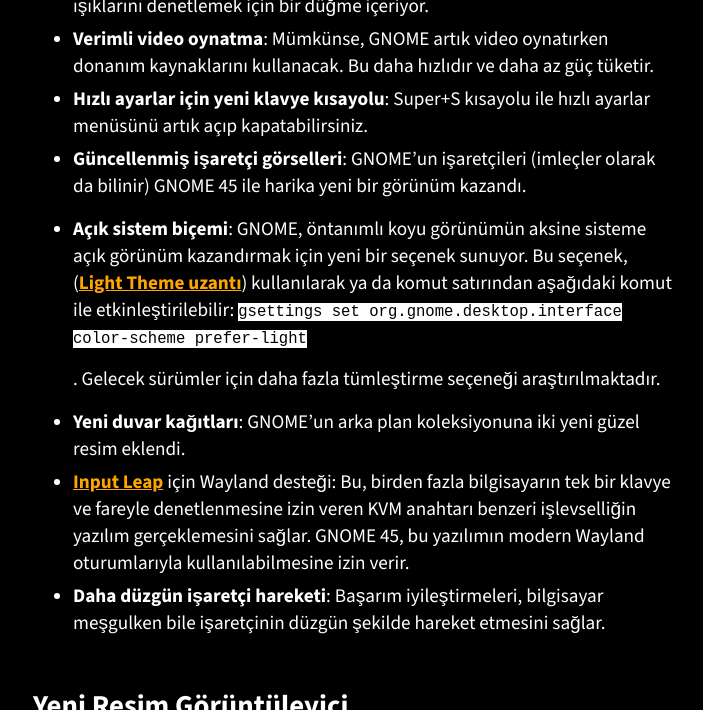
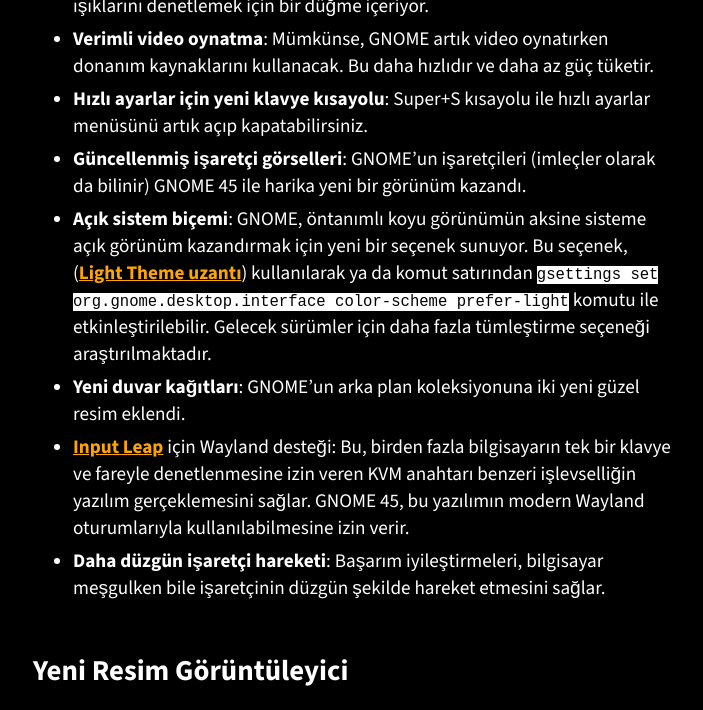
Before and after one commit to gnometurk/gnomeorgtr, a Jekyll site: the page built from _posts/2023-09-27-gnome-45-riga-surumu-yayinlandi.md, in a window 1280 px wide and 900 px high, scrolled down 2479 px, cut to the strip 0-710 px from the top of the window. Shown: the whole strip, without its empty margins (287-990 px from the left). Built offline with Jekyll 4.4.1, drawn with Linux system fonts in a browser that asks for light colours; some of the changed text lies outside the part shown.

Commit message:
gnome45: küçük iyileştirmeler

````diff
--- a/_posts/2023-09-27-gnome-45-riga-surumu-yayinlandi.md
+++ b/_posts/2023-09-27-gnome-45-riga-surumu-yayinlandi.md
@@ -26,7 +26,9 @@ Gelin yenilikleri birlikte keşfedelim!
 
 ## Etkinlikler Göstergesi
 
-<video class="wp-video-shortcode" controls="controls" height="142" id="video-556-1" preload="metadata" width="100%"><source src="/media/2023/09/activities-loop.webm?_=1" type="video/webm"></source></media/2023/09/activities-loop.webm></video>
+<video class="wp-video-shortcode" controls="controls" height="142" id="video-556-1" preload="metadata" width="100%">
+    <source src="/media/2023/09/activities-loop.webm?_=1" type="video/webm"></source>
+</video>
 
 GNOME 45’teki en dikkat çekici değişikliklerden biri yeni etkinlikler göstergesidir. Üst çubuğun sol köşesinde yer alan bu düğme daha önce “Etkinlikler” olarak etiketlenmişti. GNOME 45’te bu sabit yazının yerini dinamik çalışma alanı göstergesi aldı.
 
@@ -54,18 +56,16 @@ GNOME 45, yeni sistem özellikleri ve iyileştirmeleri de içeriyor. Söz konusu
 - **Verimli video oynatma**: Mümkünse, GNOME artık video oynatırken donanım kaynaklarını kullanacak. Bu daha hızlıdır ve daha az güç tüketir.
 - **Hızlı ayarlar için yeni klavye kısayolu**: Super+S kısayolu ile hızlı ayarlar menüsünü artık açıp kapatabilirsiniz.
 - **Güncellenmiş işaretçi görselleri**: GNOME’un işaretçileri (imleçler olarak da bilinir) GNOME 45 ile harika yeni bir görünüm kazandı.
-- **Açık sistem biçemi**: GNOME, öntanımlı koyu görünümün aksine sisteme açık görünüm kazandırmak için yeni bir seçenek sunuyor. Bu seçenek, ([**Light Theme uzantı**](https://extensions.gnome.org/extension/6198/light-style/)) kullanılarak ya da komut satırından aşağıdaki komut ile etkinleştirilebilir: ```
-    gsettings set org.gnome.desktop.interface color-scheme prefer-light
-    ```
-
-    . Gelecek sürümler için daha fazla tümleştirme seçeneği araştırılmaktadır.
+- **Açık sistem biçemi**: GNOME, öntanımlı koyu görünümün aksine sisteme açık görünüm kazandırmak için yeni bir seçenek sunuyor. Bu seçenek, ([**Light Theme uzantı**](https://extensions.gnome.org/extension/6198/light-style/)) kullanılarak ya da komut satırından ```gsettings set org.gnome.desktop.interface color-scheme prefer-light``` komutu ile etkinleştirilebilir. Gelecek sürümler için daha fazla tümleştirme seçeneği araştırılmaktadır.
 - **Yeni duvar kağıtları**: GNOME’un arka plan koleksiyonuna iki yeni güzel resim eklendi.
 - [**Input Leap**](https://github.com/input-leap/input-leap) için Wayland desteği: Bu, birden fazla bilgisayarın tek bir klavye ve fareyle denetlenmesine izin veren KVM anahtarı benzeri işlevselliğin yazılım gerçeklemesini sağlar. GNOME 45, bu yazılımın modern Wayland oturumlarıyla kullanılabilmesine izin verir.
 - **Daha düzgün işaretçi hareketi**: Başarım iyileştirmeleri, bilgisayar meşgulken bile işaretçinin düzgün şekilde hareket etmesini sağlar.
 
 ## Yeni Resim Görüntüleyici
 
-<video class="wp-video-shortcode" controls="controls" height="450" id="video-556-2" preload="metadata" width="100%"><source src="/media/2023/09/loupe.webm?_=2" type="video/webm"></source></media/2023/09/loupe.webm></video>
+<video class="wp-video-shortcode" controls="controls" height="450" id="video-556-2" preload="metadata" width="100%">
+    <source src="/media/2023/09/loupe.webm?_=2" type="video/webm"></source>
+</video>
 
 GNOME 45, yeni bir öntanımlı resim görüntüleme uygulaması sunuyor. Hızı ve yalınlığı ile öne çıkan Loupe, resimleri hızlıca görüntülemenin yeni yolunu sunuyor. Bir resimden diğerine geçiş de yakınlaştırma ve döndürme işlemlerindeki gibi akıcı ve kusursuzdur.
 
@@ -172,6 +172,6 @@ GNOME Projesi, kar amacı gütmeyen GNOME Vakfı tarafından desteklenen uluslar
 
 - - - - - -
 
-**Not: [GNOME Sürüm duyurusundan](https://release.gnome.org/45/), Berk Elyesa Yıldırım ve Sabri Ünal tarafından çevrilmiştir. Kimi noktalara ek açıklamalar da eklenmiştir.**
+**Not:** _[GNOME 45 Sürüm duyurusundan](https://release.gnome.org/45/), Berk Elyesa Yıldırım ve Sabri Ünal tarafından çevrilmiştir. Kimi noktalara ek açıklamalar da eklenmiştir._
 
-<iframe allow="accelerometer; autoplay; clipboard-write; encrypted-media; gyroscope; picture-in-picture; web-share" allowfullscreen="" frameborder="0" height="405" loading="lazy" src="https://www.youtube.com/embed/47aZgF6xmS0?feature=oembed" title="Introducing GNOME 45" width="100%"></iframe>
+<iframe width="100%" height="405" src="https://www.youtube-nocookie.com/embed/47aZgF6xmS0" title="Introducing GNOME 45" frameborder="0" allow="accelerometer; autoplay; clipboard-write; encrypted-media; gyroscope; picture-in-picture; web-share" referrerpolicy="strict-origin-when-cross-origin" allowfullscreen></iframe>
````
